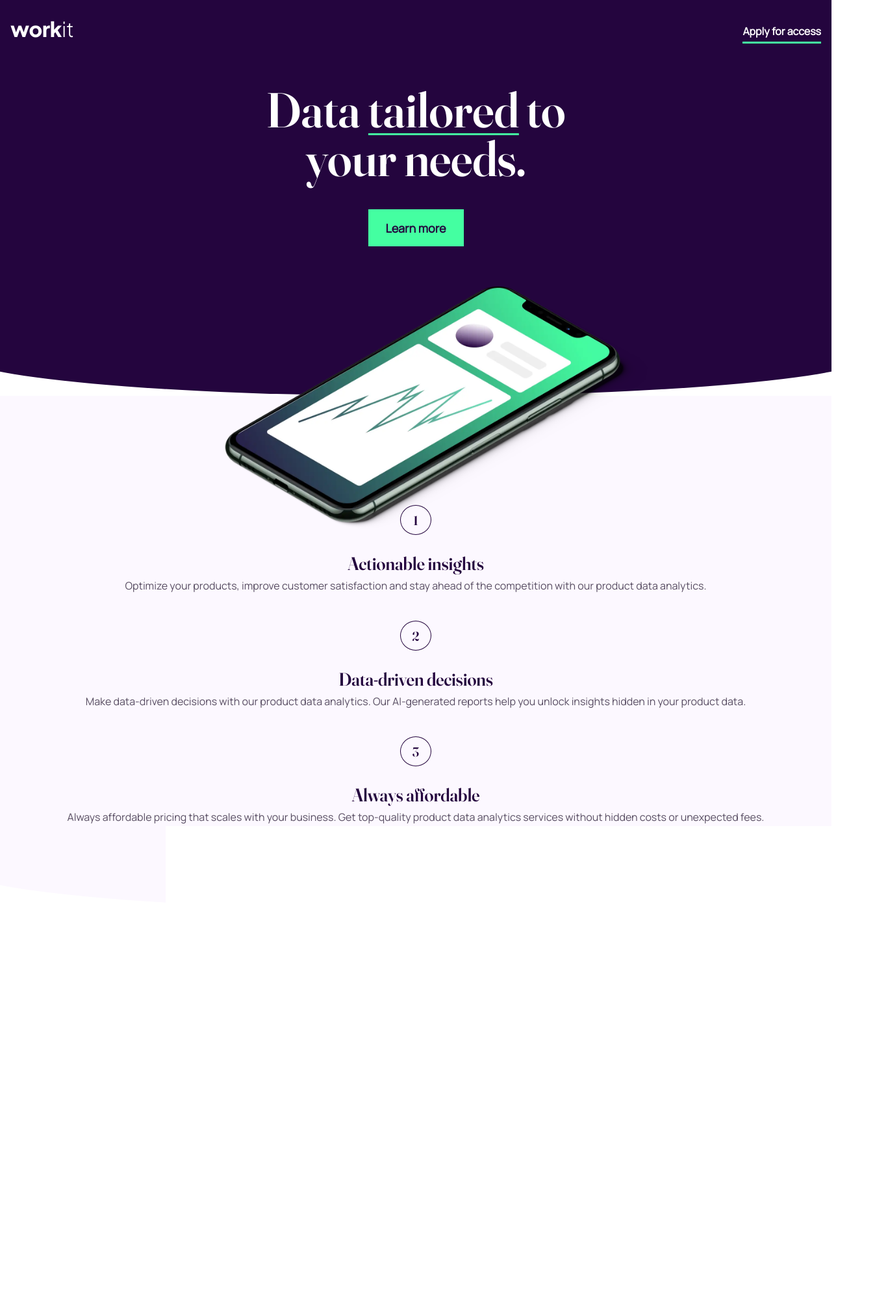
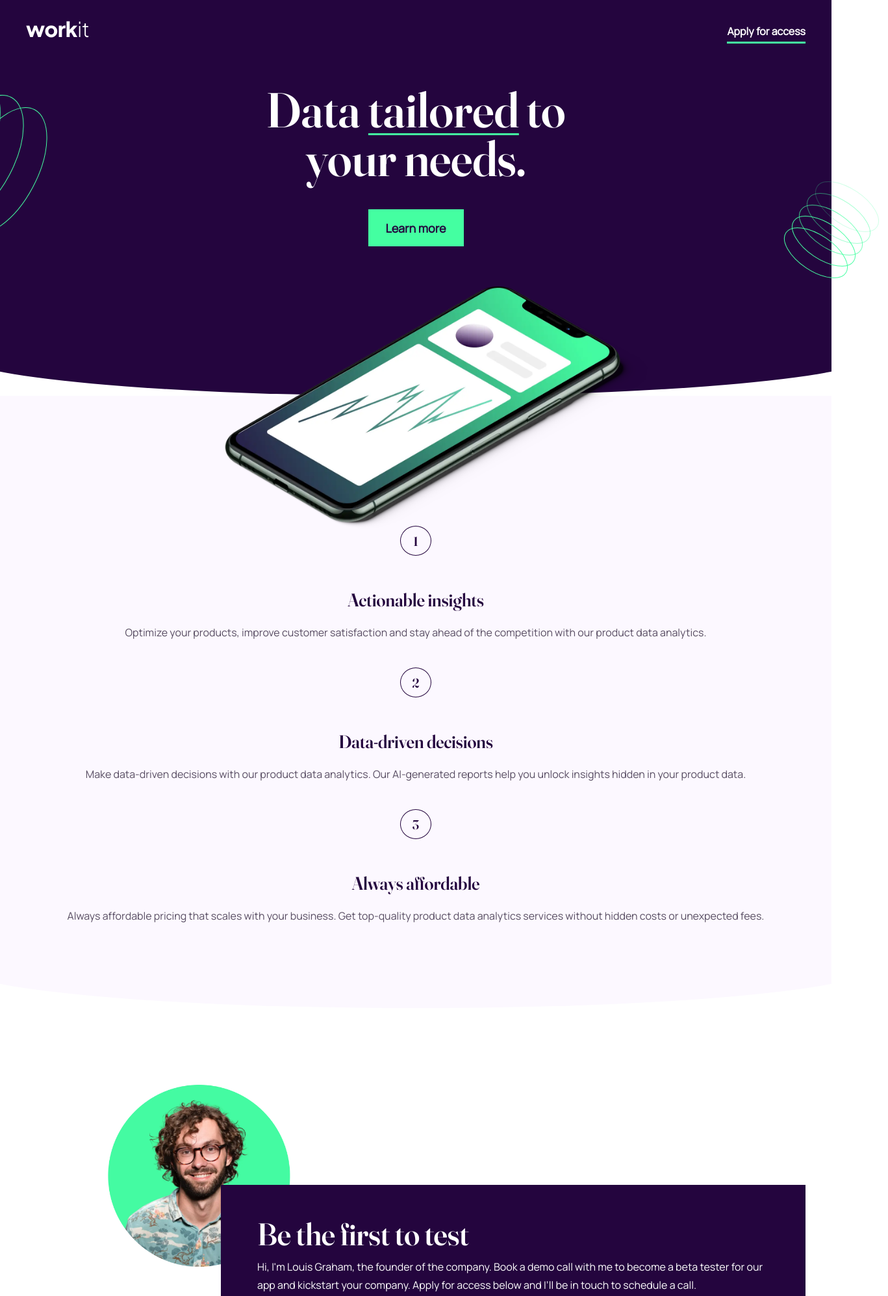
Before and after one commit to Dudeldups/FM-workit-landing-page, a plain HTML site: page index.html in a window 1280 px wide. Shown: the top 1994 px of the page at 65% size, 1367 px wide, since content can reach past the window. Drawn offline with Linux system fonts and the light colour scheme.

Commit message:
added media queries for tablet

```diff
--- a/src/scss/_mixins.scss
+++ b/src/scss/_mixins.scss
@@ -1,7 +1,7 @@
 @use "colors";
 
 @mixin side-padding {
-  padding-inline: 1rem;
+  padding-inline: clamp(1rem, -1.045rem + 8.73vw, 2.5rem);
 }
 
 @mixin green-button {
--- a/src/scss/main.scss
+++ b/src/scss/main.scss
@@ -74,10 +74,9 @@ body {
 .middle {
   position: relative;
   @include side-padding;
-  padding-top: 8rem;
+  padding-top: clamp(7rem, 2.75rem + 18.11vw, 10rem);
   padding-bottom: 4rem;
   background: colors.$ghost-white;
-  // clip-path: ellipse(150% 100% at top);
 
   &__hero-img {
     position: absolute;
@@ -117,6 +116,7 @@ body {
   }
 
   &__desc {
+    margin-top: 1rem;
     font-size: 1rem;
     line-height: 1.75rem;
     color: colors.$davys-grey;
@@ -140,12 +140,11 @@ body {
     inset: 0;
     margin-inline: auto;
     transform: translate(0, -80%);
-
     max-width: 17.5rem;
   }
 
   &__title {
-    font-size: 2rem;
+    font-size: clamp(2rem, 0.93rem + 4.53vw, 3rem);
     font-weight: 600;
   }
 
@@ -164,7 +163,7 @@ body {
 
 .footer {
   @include side-padding;
-  margin-block: 4.5rem;
+  margin-block: clamp(4.6rem, 3.54rem + 4.507vw, 7.6rem);
   display: grid;
   justify-items: center;
 
@@ -184,3 +183,76 @@ body {
     }
   }
 }
+
+// Media queries
+
+@media only screen and (min-width: 40.625rem) and (max-width: 62.5rem) {
+  // only tablet view
+
+  .middle {
+    &__highlight {
+      margin-left: 22%;
+      margin-right: 8.5%;
+      text-align: left;
+
+      &::before {
+        position: absolute;
+        transform: translateX(calc(-100% - 2rem));
+      }
+    }
+  }
+}
+
+@media only screen and (min-width: 40.625rem) {
+  // tablet
+
+  .top {
+    &::before {
+      content: url("../assets/images/bg-pattern-1.svg");
+      position: absolute;
+      left: 0;
+      transform: translate(-70%, -20%);
+    }
+
+    &::after {
+      content: url("../assets/images/bg-pattern-2.svg");
+      position: absolute;
+      right: 0;
+      transform: translate(50%, -10%);
+    }
+  }
+
+  .middle {
+    &__title {
+      margin-top: 3rem;
+    }
+  }
+
+  .bottom {
+    text-align: left;
+    padding-top: 17rem;
+
+    &__text-wrapper {
+      margin-left: 25%;
+      padding: 3.5rem;
+
+      &::after {
+        content: url("../assets/images/bg-pattern-3.svg");
+        position: absolute;
+        bottom: 0;
+        right: 0;
+        transform: translate(-10%, 50%);
+      }
+    }
+
+    &__img {
+      margin-left: 0;
+      transform: translate(-62%, -55%);
+      max-width: 17.5rem;
+    }
+  }
+}
+
+@media only screen and (min-width: 62.5rem) {
+  // desktop
+}
```
Also changed, not shown: index.html (+6 -0 lines), src/css/main.css, 1 other file.
